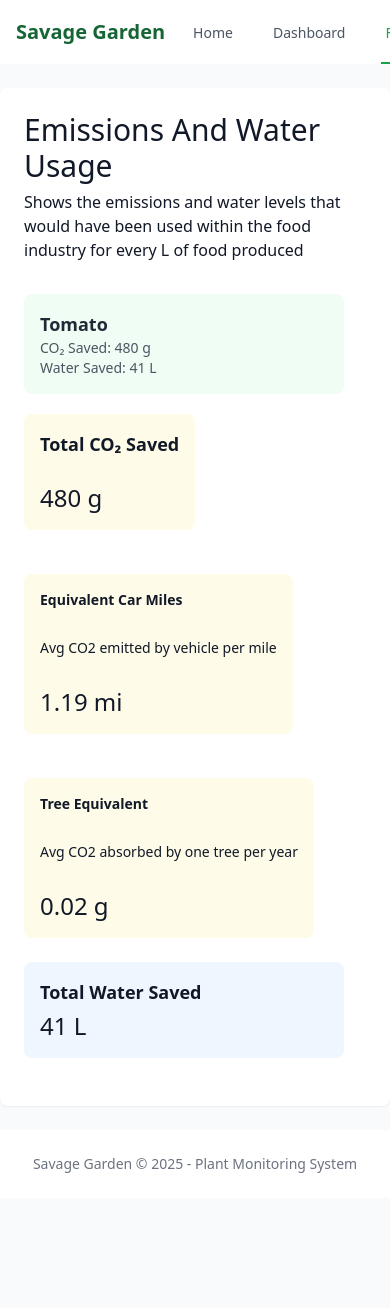
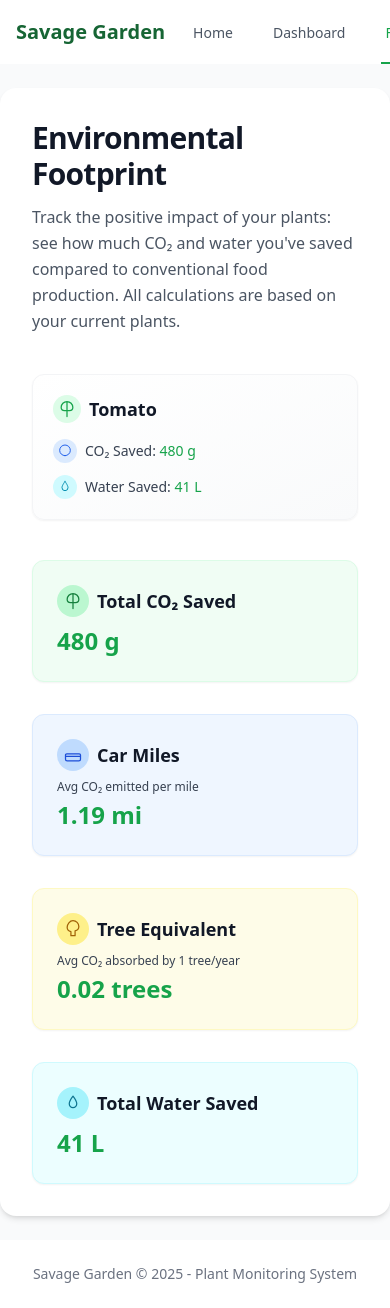
Before and after one commit to yashbhal/savage-garden, a Next.js app: page /emissions in a window 390 px wide. Shown: the top 1308 px of the page. Before the commit the page ends 1198 px from the top, so only its background shows below. Built offline with nearby package versions, Linux system fonts and the light colour scheme.

Commit message:
updated footprint page design aesthetic and responsiveness

```diff
--- a/pages/emissions.tsx
+++ b/pages/emissions.tsx
@@ -15,7 +15,6 @@ const Emissions: NextPage = () => {
       const match = emissions_data.find(item =>
         item.Plant?.toLowerCase() === plantName.toLowerCase()
       );
-
       return match ? (match.CO2Saved) : null;
     };
 
@@ -29,17 +28,14 @@ const Emissions: NextPage = () => {
         const match = water_data.find(item =>
           item.Plant?.toLowerCase() === plantName.toLowerCase()
         );
-
         return match ? (match.Water_Saved) : null;
       };
-
 
       const waterFootprintPlants = plants.map(plant => {
           const water = getWaterForPlant(plant.name);
           return water !== null ? { ...plant, water } : null;
       })
       .filter(Boolean) as { id: string; name: string; water: number }[];
-
 
     const totalCO2 = co2Plants.reduce((sum, plant) => sum + plant.co2 * 1000, 0);
     const totalWaterUse = waterFootprintPlants.reduce((sum, plant) => sum + plant.water, 0);
@@ -50,69 +46,108 @@ const Emissions: NextPage = () => {
     }
 
     return (
-      <div className="space-y-6">
-        <div className="bg-white p-6 rounded-lg shadow-sm">
-          <h1 className="Title text mb-1.5">Emissions And Water Usage</h1>
-          <p className="Text description mb-8">Shows the emissions and water levels that would have been used within the food industry for every L of food produced</p>
+      <div className="space-y-8">
+        <div className="bg-white p-8 rounded-2xl shadow-md">
+          <h1 className="text-3xl font-semibold text-gray-900 mb-3 tracking-tight">Environmental Footprint</h1>
+          <p className="text-gray-600 mb-10 max-w-2xl leading-relaxed">
+            Track the positive impact of your plants: see how much CO₂ and water you've saved compared to conventional food production. All calculations are based on your current plants.
+          </p>
 
           {!plantsLoading && (
-            <div className="grid grid-cols-1 sm:grid-cols-2 lg:grid-cols-3 gap-4">
+            <div className="grid grid-cols-1 sm:grid-cols-2 lg:grid-cols-3 gap-8 mb-10">
               {plants.map(plant => {
                 const co2 = getCO2ForPlant(plant.name);
                 const water = getWaterForPlant(plant.name);
-
                 return co2 !== null ? (
-                  <div key={plant.id} className="bg-green-50 p-4 rounded-lg max-w-xs mb-5">
-                    <h3 className="text-lg font-semibold text-gray-800">{plant.name}</h3>
-                    <p className="text-sm text-gray-600">
-                      CO₂ Saved: <span className="font-medium">{co2 * 1000} g</span>
-                    </p>
-                    <p className="text-sm text-gray-600">
-                      Water Saved: <span className="font-medium">{water} L</span>
-                    </p>
+                  <div
+                    key={plant.id}
+                    className="bg-gradient-to-br from-white to-gray-50 p-5 rounded-xl shadow-sm border border-gray-100 flex flex-col gap-3 hover:shadow-lg transition-shadow group"
+                  >
+                    <div className="flex items-center gap-2 mb-1">
+                      <span className="inline-flex items-center justify-center w-7 h-7 rounded-full bg-green-100 text-green-600">
+                        {/* Plant icon */}
+                        <svg xmlns="http://www.w3.org/2000/svg" fill="none" viewBox="0 0 24 24" strokeWidth={1.5} stroke="currentColor" className="w-5 h-5">
+                          <path strokeLinecap="round" strokeLinejoin="round" d="M12 21V3m0 0C8.134 3 5 6.134 5 10c0 2.21 1.79 4 4 4h6c2.21 0 4-1.79 4-4 0-3.866-3.134-7-7-7z" />
+                        </svg>
+                      </span>
+                      <h3 className="text-lg font-semibold text-gray-900 truncate">{plant.name}</h3>
+                    </div>
+                    <div className="flex items-center gap-2 text-gray-700">
+                      <span className="inline-flex items-center justify-center w-6 h-6 rounded-full bg-blue-100 text-blue-600">
+                        {/* CO2 icon */}
+                        <svg xmlns="http://www.w3.org/2000/svg" fill="none" viewBox="0 0 24 24" strokeWidth={1.5} stroke="currentColor" className="w-4 h-4">
+                          <path strokeLinecap="round" strokeLinejoin="round" d="M12 19c4.418 0 8-3.582 8-8s-3.582-8-8-8-8 3.582-8 8 3.582 8 8 8z" />
+                        </svg>
+                      </span>
+                      <span className="text-sm">CO₂ Saved: <span className="font-medium text-primary">{co2 * 1000} g</span></span>
+                    </div>
+                    <div className="flex items-center gap-2 text-gray-700">
+                      <span className="inline-flex items-center justify-center w-6 h-6 rounded-full bg-cyan-100 text-cyan-600">
+                        {/* Water icon */}
+                        <svg xmlns="http://www.w3.org/2000/svg" fill="none" viewBox="0 0 24 24" strokeWidth={1.5} stroke="currentColor" className="w-4 h-4">
+                          <path strokeLinecap="round" strokeLinejoin="round" d="M12 3.75C12 3.75 7.5 9.5 7.5 13a4.5 4.5 0 009 0c0-3.5-4.5-9.25-4.5-9.25z" />
+                        </svg>
+                      </span>
+                      <span className="text-sm">Water Saved: <span className="font-medium text-primary">{water} L</span></span>
+                    </div>
                   </div>
                 ) : null;
               })}
             </div>
           )}
-        <div className="flex flex-wrap gap-5">
-            <div className="grid grid-cols-1 sm:grid-cols-2 lg:grid-cols-2 bg-yellow-50 p-4 max-w-xs rounded-lg mb-6">
-                <h2 className="text-lg text-black-500 font-bold">Total CO₂ Saved</h2>
-                <br />
-                <p className="text-2xl font-medium text-gray-900">
-                    {totalCO2} g
-                </p>
+
+          <div className="grid grid-cols-1 sm:grid-cols-2 lg:grid-cols-4 gap-8">
+            <div className="flex flex-col items-start bg-green-50 p-6 rounded-xl shadow-sm border border-green-100">
+              <div className="flex items-center gap-2 mb-2">
+                <span className="inline-flex items-center justify-center w-8 h-8 rounded-full bg-green-200 text-green-700">
+                  {/* Leaf/CO2 icon */}
+                  <svg xmlns="http://www.w3.org/2000/svg" fill="none" viewBox="0 0 24 24" strokeWidth={1.5} stroke="currentColor" className="w-5 h-5">
+                    <path strokeLinecap="round" strokeLinejoin="round" d="M12 21V3m0 0C8.134 3 5 6.134 5 10c0 2.21 1.79 4 4 4h6c2.21 0 4-1.79 4-4 0-3.866-3.134-7-7-7z" />
+                  </svg>
+                </span>
+                <h2 className="text-lg font-semibold text-gray-900">Total CO₂ Saved</h2>
+              </div>
+              <p className="text-2xl font-bold text-primary">{totalCO2} g</p>
             </div>
-
-            <div className="grid grid-cols-1 sm:grid-cols-2 lg:grid-cols-2 bg-yellow-50 p-4 max-w-xs rounded-lg mb-6">
-                <h3 className="text-sm text-black-500 font-bold  mb-1">Equivalent Car Miles</h3>
-                <br />
-                <h3 className="text-sm text-grey-500 whitespace-nowrap mb-1">Avg CO2 emitted by vehicle per mile</h3>
-                <br/>
-                <p className="text-2xl font-medium text-gray-900">
-                    {(totalCO2 / gramsPerMile).toFixed(2)} mi
-                </p>
+            <div className="flex flex-col items-start bg-blue-50 p-6 rounded-xl shadow-sm border border-blue-100">
+              <div className="flex items-center gap-2 mb-2">
+                <span className="inline-flex items-center justify-center w-8 h-8 rounded-full bg-blue-200 text-blue-700">
+                  {/* Car icon */}
+                  <svg xmlns="http://www.w3.org/2000/svg" fill="none" viewBox="0 0 24 24" strokeWidth={1.5} stroke="currentColor" className="w-5 h-5">
+                    <path strokeLinecap="round" strokeLinejoin="round" d="M3 13.5V12a1.5 1.5 0 011.5-1.5h15A1.5 1.5 0 0121 12v1.5m-18 0V17a2 2 0 002 2h14a2 2 0 002-2v-3.5m-18 0h18" />
+                  </svg>
+                </span>
+                <h2 className="text-lg font-semibold text-gray-900">Car Miles</h2>
+              </div>
+              <p className="text-xs text-gray-700 mb-1">Avg CO₂ emitted per mile</p>
+              <p className="text-2xl font-bold text-primary">{(totalCO2 / gramsPerMile).toFixed(2)} mi</p>
             </div>
-
-            <div className="grid grid-cols-1 sm:grid-cols-2 lg:grid-cols-2 bg-yellow-50 p-4 max-w-xs rounded-lg mb-6">
-                <h2 className="text-sm text-black-500 font-bold  mb-1">Tree Equivalent</h2>
-                <br />
-                <h3 className="text-sm text-grey-500 whitespace-nowrap mb-1">Avg CO2 absorbed by one tree per year</h3>
-                <br />
-                <p className="text-2xl font-medium text-gray-900">
-                {(totalCO2 / gramsPerTree).toFixed(2)} g
-                </p>
+            <div className="flex flex-col items-start bg-yellow-50 p-6 rounded-xl shadow-sm border border-yellow-100">
+              <div className="flex items-center gap-2 mb-2">
+                <span className="inline-flex items-center justify-center w-8 h-8 rounded-full bg-yellow-200 text-yellow-700">
+                  {/* Tree icon */}
+                  <svg xmlns="http://www.w3.org/2000/svg" fill="none" viewBox="0 0 24 24" strokeWidth={1.5} stroke="currentColor" className="w-5 h-5">
+                    <path strokeLinecap="round" strokeLinejoin="round" d="M12 2C8.13 2 5 6.13 5 10c0 2.54 1.92 4.71 4.5 5.19V20h5v-5.81C17.08 13.71 19 11.54 19 9c0-3.87-3.13-7-7-7z" />
+                  </svg>
+                </span>
+                <h2 className="text-lg font-semibold text-gray-900">Tree Equivalent</h2>
+              </div>
+              <p className="text-xs text-gray-700 mb-1">Avg CO₂ absorbed by 1 tree/year</p>
+              <p className="text-2xl font-bold text-primary">{(totalCO2 / gramsPerTree).toFixed(2)} trees</p>
             </div>
-
-        </div>
-
-        <div className="grid lg:grid-cols-1 bg-blue-50 p-4 max-w-xs rounded-lg mb-6">
-            <h2 className="text-lg text-black-500 font-bold mb-1">Total Water Saved</h2>
-            <p className="text-2xl font-medium text-gray-900">
-                {totalWaterUse.toLocaleString()} L
-            </p>
-        </div>
-
+            <div className="flex flex-col items-start bg-cyan-50 p-6 rounded-xl shadow-sm border border-cyan-100">
+              <div className="flex items-center gap-2 mb-2">
+                <span className="inline-flex items-center justify-center w-8 h-8 rounded-full bg-cyan-200 text-cyan-700">
+                  {/* Water drop icon */}
+                  <svg xmlns="http://www.w3.org/2000/svg" fill="none" viewBox="0 0 24 24" strokeWidth={1.5} stroke="currentColor" className="w-5 h-5">
+                    <path strokeLinecap="round" strokeLinejoin="round" d="M12 3.75C12 3.75 7.5 9.5 7.5 13a4.5 4.5 0 009 0c0-3.5-4.5-9.25-4.5-9.25z" />
+                  </svg>
+                </span>
+                <h2 className="text-lg font-semibold text-gray-900">Total Water Saved</h2>
+              </div>
+              <p className="text-2xl font-bold text-primary">{totalWaterUse.toLocaleString()} L</p>
+            </div>
+          </div>
         </div>
       </div>
     );
```
